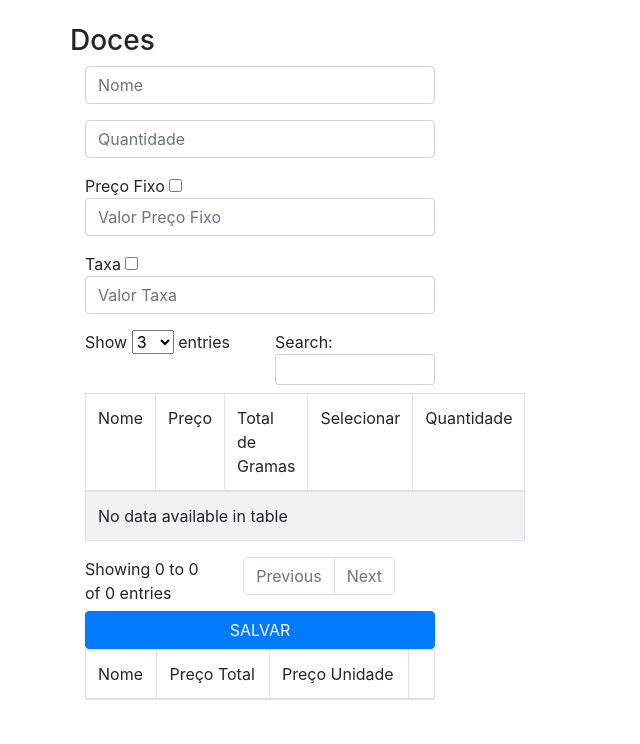
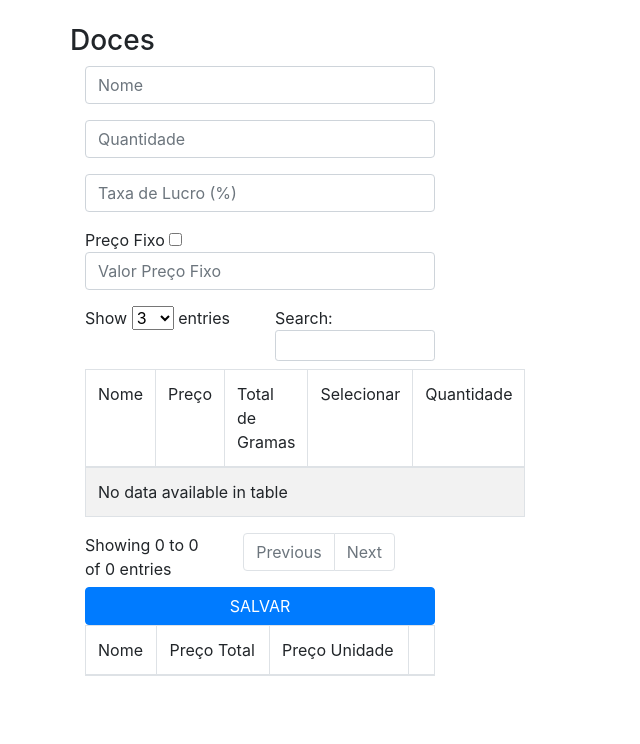
Before and after one commit to LeKeu/Confeitaria, a Flask app: page /add_doce in a window 1280 px wide. Shown: the part 56-800 px from the top of the page, without its empty margins (0-640 px from the left). Run offline with Flask 2, Linux system fonts and the light colour scheme; data that the repository does not hold is empty; some libraries are stand-ins or nearby versions.

Commit message:
sem plot

```diff
--- a/Doce.py
+++ b/Doce.py
@@ -3,25 +3,15 @@ from bancoMYSQL import Banco
 
 class Doce(Banco):
 
-    def inserir_doce(self, nome, quantidade, pf, taxa, list_qntd_aux):
+    def inserir_doce(self, nome, quantidade, pf, list_qntd_aux):
 
         if float(quantidade) > 0 and not any(n <= 0 for n in list_qntd_aux):
-            if pf > 0.0 and taxa == 0.0:
-                print("1111")
+            if pf > 0.0:
                 sql = f'''INSERT INTO Doce(nome_doce, quantidade_doce, preco_fixo)
                             VALUES('{nome}', {quantidade}, {pf})'''
-            elif taxa > 0 and pf == 0:
-                print("2222")
-                sql = f'''INSERT INTO Doce(nome_doce, quantidade_doce, taxa)
-                                        VALUES('{nome}', {quantidade}, {taxa})'''
-            elif (taxa and pf) > 0:
-                print("3333")
-                sql = f'''INSERT INTO Doce(nome_doce, quantidade_doce, preco_fixo, taxa)
-                                        VALUES('{nome}', {quantidade}, {pf}, {taxa})'''
             else:
-                print("4444")
                 sql = f'''INSERT INTO Doce(nome_doce, quantidade_doce)
-                                        VALUES('{nome}', {quantidade})'''
+                                            VALUES('{nome}', {quantidade})'''
 
             try:
                 Banco.cursor.execute(sql)
@@ -51,7 +41,7 @@ class Doce(Banco):
             Banco.db.rollback()
         # db.close()
 
-    def update_calculo(self, qntd):
+    def update_calculo(self, qntd, cf, ml):
         doce_id_query = "SELECT ID_doce FROM doce ORDER BY 1 DESC LIMIT 1"
         try:
             Banco.cursor.execute(doce_id_query)
@@ -68,20 +58,27 @@ class Doce(Banco):
             Banco.cursor.execute(sql)
             select = Banco.cursor.fetchall()
 
-            '''
-            (CA + CF) / 1 - ML
-            CF -> gasto com gasolina e embalagem
-            CA -> calc
-            ML -> em %, quanto ele deseja ganhar. pegar do q a gente mandou do girotto ou perguntar p pessoa
-            '''
-
             calc = 0
             for i in range(len(select)):
                 calc += select[i][2]*select[i][3]
 
-            sql_update = f'''UPDATE doce SET preco_total = {calc}, preco_unidade = {calc/float(qntd)}
+            func = (calc + float(cf)) / 1 - (float(ml)/100)
+
+            sql_update = f'''UPDATE doce SET preco_total = {calc},
+            preco_unidade = {calc/float(qntd)}, preco_venda = {func}
             WHERE ID_doce = {doce_id}'''
+
             Banco.cursor.execute(sql_update)
+
+            Banco.cursor.execute(sql)
+            select = Banco.cursor.fetchall()
+
+            calc = f'x * {select[0][5]} - ('
+            for i in range(len(select)):
+                calc = calc + f'+({select[i][4]} * (x*{select[i][2]}/{select[i][6]}))'
+            calc = calc + f') - {select[0][7]}'
+            print(calc)
+
             Banco.db.commit()
         except Exception as e:
             print(e)
--- a/Ingrediente.py
+++ b/Ingrediente.py
@@ -15,8 +15,6 @@ class Ingrediente(Banco):
             print(e)
             Banco.db.rollback()
 
-        # db.close()
-
     def select_ingredientes(self):
         try:
             Banco.cursor.execute("SELECT * FROM Ingrediente")
@@ -32,4 +30,3 @@ class Ingrediente(Banco):
         except Exception as e:
             print(e)
             Banco.db.rollback()
-        # db.close()
--- a/app.py
+++ b/app.py
@@ -17,7 +17,6 @@ app.secret_key = 'filoGoretti'
 
 @app.route('/')
 def inicio():
-    #BANCO.close_db()
     return render_template('indexInicio.html')
 
 # ================================================================================
@@ -56,9 +55,7 @@ def deletar_ingrediente(id_ingrd):
     flash("Ingrediente Deletado!", "info")
     return redirect(url_for('ingredientes'))
 # ================================================================================
-# ================================================================================
-
-#       ADICIONAR DOCE
+#        DOCE
 
 
 @app.route('/add_doce', methods=['GET', 'POST'])
@@ -68,27 +65,22 @@ def add_doce():
 
         nome = request.form['Dnome']
         qntd = request.form['Dqntd']
+        taxa_lucro = request.form['taxaLucro']
         pf = request.form.get('pf_checkbox')
-        taxa = request.form.get('taxa_checkbox')
         pf_valor = 0.0
-        taxa_valor = 0.0
 
         if pf is not None:
             pf_valor = request.form['pf_input']
 
-        if taxa is not None:
-            taxa_valor = request.form['taxa_input']
-
-        if (nome and qntd) != '' and len(ingrds) > 0:
+        if (nome and qntd and taxa_lucro) != '' and len(ingrds) > 0:
             list_qntd = []
 
             for i in ingrds:
                 list_qntd.append(int(request.form[i]))
 
-            DOCE.inserir_doce(nome, qntd, float(pf_valor), float(taxa_valor), list_qntd)
+            DOCE.inserir_doce(nome, qntd, float(pf_valor), list_qntd)
             RECEITA.inserir_receita(ingrds, list_qntd)
-            DOCE.update_calculo(qntd)
-            #flash("Doce Adicionado!", "info")
+            DOCE.update_calculo(qntd, pf_valor, taxa_lucro)
         else:
             flash("Preencha todos os campos!", "error")
 
@@ -100,7 +92,6 @@ def add_doce():
 @app.route('/delete_doce/<string:id_doce>', methods=['POST', 'GET'])
 def deletar_doce(id_doce):
     DOCE.deletar_doce(id_doce)
-    flash("Doce Deletado!", "info")
     return redirect(url_for('add_doce'))
 
 # ================================================================================
@@ -108,7 +99,8 @@ def deletar_doce(id_doce):
 
 @app.route('/calcular', methods=['GET', 'POST'])
 def calcular():
-    return render_template('indexCalc.html')
+    list_doces = DOCE.select_doces()
+    return render_template('indexCalc.html', list_doces=list_doces)
 
 
 @app.route('/receitas')
--- a/templates/indexDoce.html
+++ b/templates/indexDoce.html
@@ -18,14 +18,13 @@
           <div class="form-group">
             <input type="number" class="form-control" name="Dqntd" placeholder="Quantidade">
           </div>
+            <div class="form-group">
+            <input type="number" class="form-control" name="taxaLucro" placeholder="Taxa de Lucro (%)">
+          </div>
 
             <div class="form-group">
             Preço Fixo <input type="checkbox" name="pf_checkbox">
             <input class="form-control" type="number" name="pf_input" placeholder="Valor Preço Fixo">
-          </div>
-            <div class="form-group">
-            Taxa <input type="checkbox" name="taxa_checkbox">
-            <input class="form-control" type="number" name="taxa_input" placeholder="Valor Taxa">
           </div>
     <table border="2" id="example" class="table table-striped table-bordered " style="width:100%">
         <thead>
--- a/templates/indexIngrediente.html
+++ b/templates/indexIngrediente.html
@@ -55,6 +55,5 @@
       </table>
     </div>
   </div>
-</div>
 
 {% endblock %}
--- a/templates/indexInicio.html
+++ b/templates/indexInicio.html
@@ -21,7 +21,7 @@
         </form>
           <form action="{{ url_for('calcular') }}">
             <div class="form-group">
-            <button class="btn btn-primary btn-block">CALCULAR</button>
+            <button class="btn btn-primary btn-block">PREÇOS</button>
           </div>
         </form>
 
--- a/templates/indexReceita.html
+++ b/templates/indexReceita.html
@@ -41,6 +41,5 @@
       </table>
     </div>
   </div>
-</div>
 
 {% endblock %}
```
Also changed, not shown: templates/indexCalc.html (+44 -14 lines).
